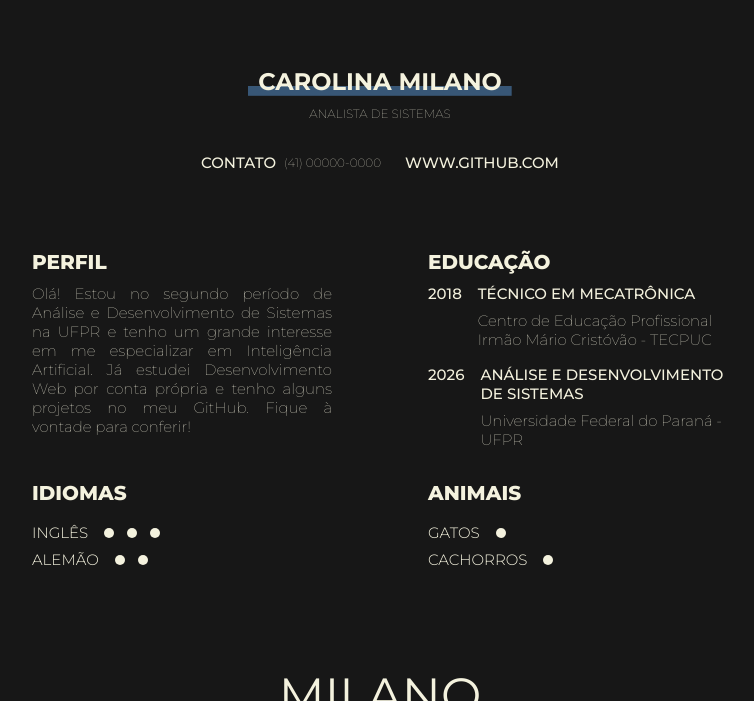
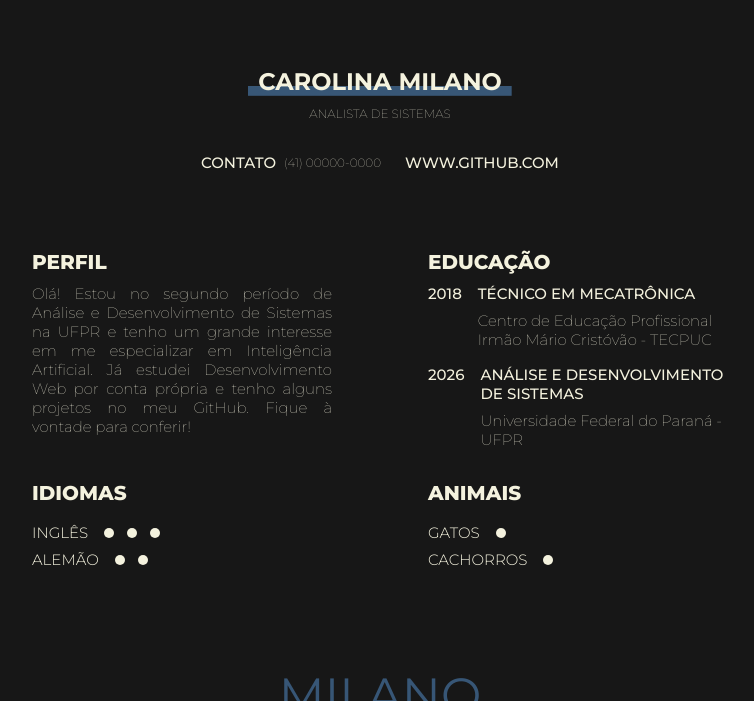
Before and after one commit to CarolGMilano/Perfil-profissional, a plain HTML site: page index.html in a window 1280 px wide. Shown: the part 99-800 px from the top of the page, without its empty margins (260-1014 px from the left). Drawn offline with Linux system fonts and the light colour scheme.

Commit message:
Update footer.css

```diff
--- a/styles/footer.css
+++ b/styles/footer.css
@@ -9,7 +9,7 @@
 .footer__p {
     font-size: 3rem;
     text-transform: uppercase;
-    color: var(--salmao);
+    color: var(--destaque);
     height: 35px;
     overflow: hidden;
 }
```
